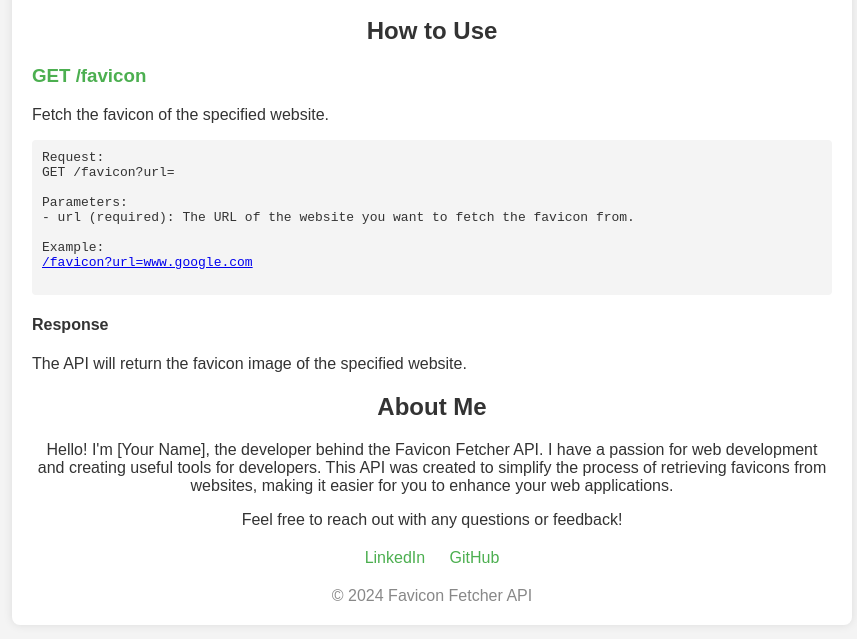
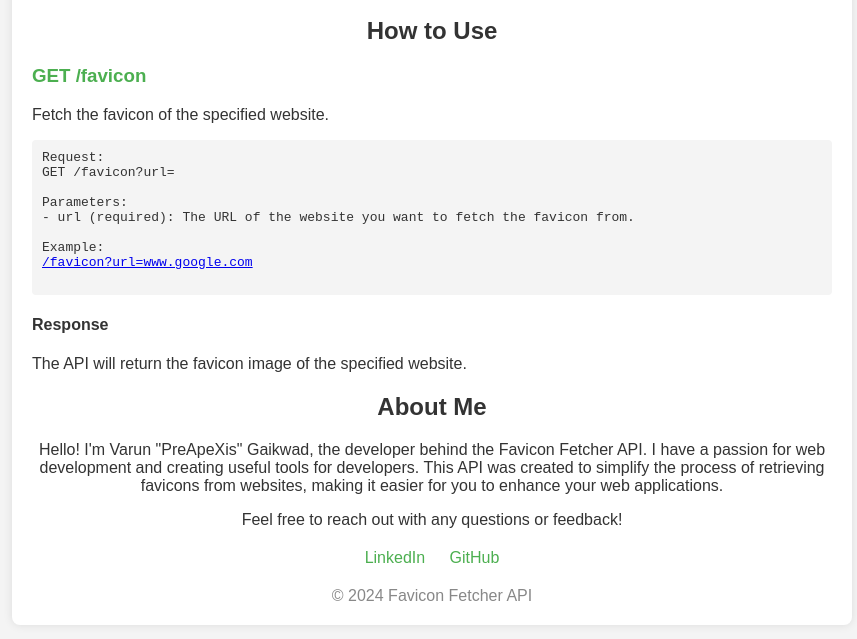
Before and after one commit to VarunGaikwad/favvyvision, a website: page main.html in a window 1280 px wide. Shown: the part 149-788 px from the top of the page, without its empty margins (208-1065 px from the left). Drawn offline with Linux system fonts and the light colour scheme.

Commit message:
dev name added

```diff
--- a/main.html
+++ b/main.html
@@ -91,7 +91,7 @@ Example:
         </div>
 
         <h2>About Me</h2>
-        <p>Hello! I'm [Your Name], the developer behind the Favicon Fetcher API. I have a passion for web development
+        <p>Hello! I'm Varun "PreApeXis" Gaikwad, the developer behind the Favicon Fetcher API. I have a passion for web development
             and creating useful tools for developers. This API was created to simplify the process of retrieving
             favicons from websites, making it easier for you to enhance your web applications.</p>
         <p>Feel free to reach out with any questions or feedback!</p>
```
